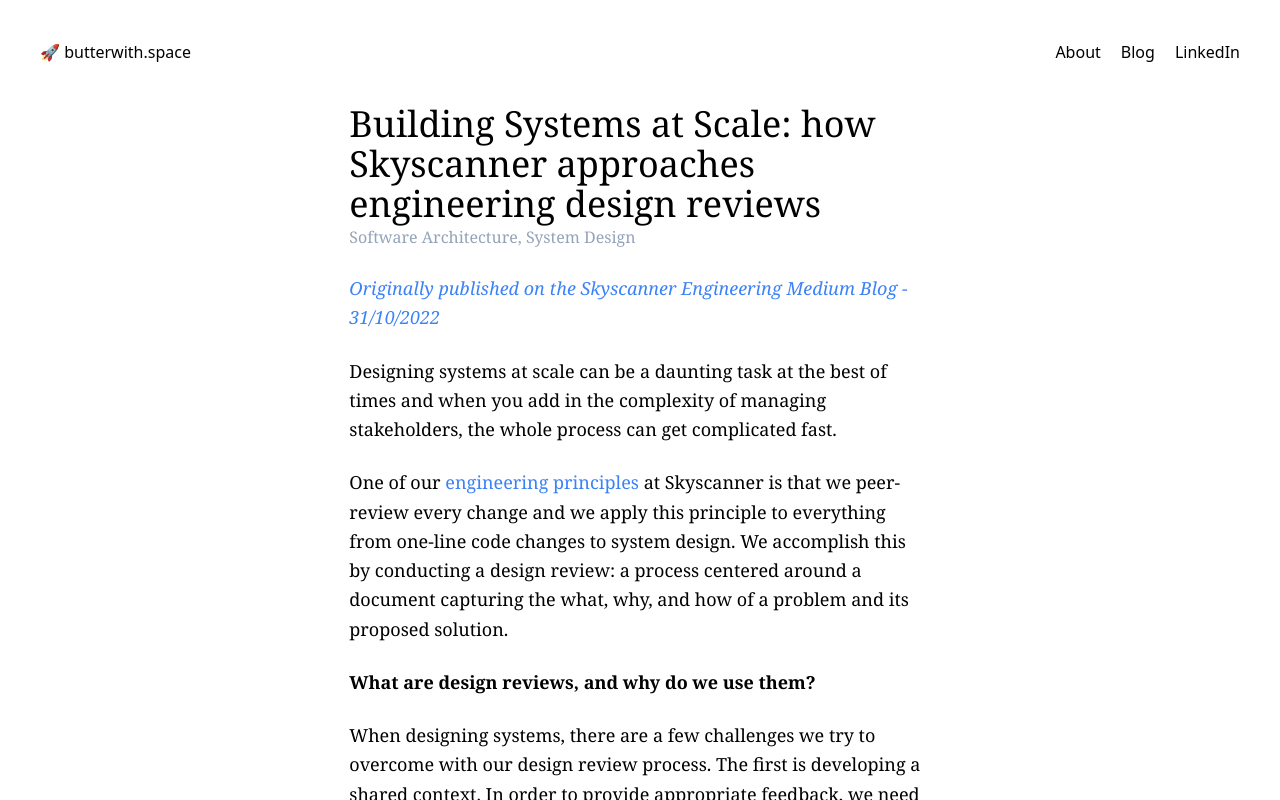
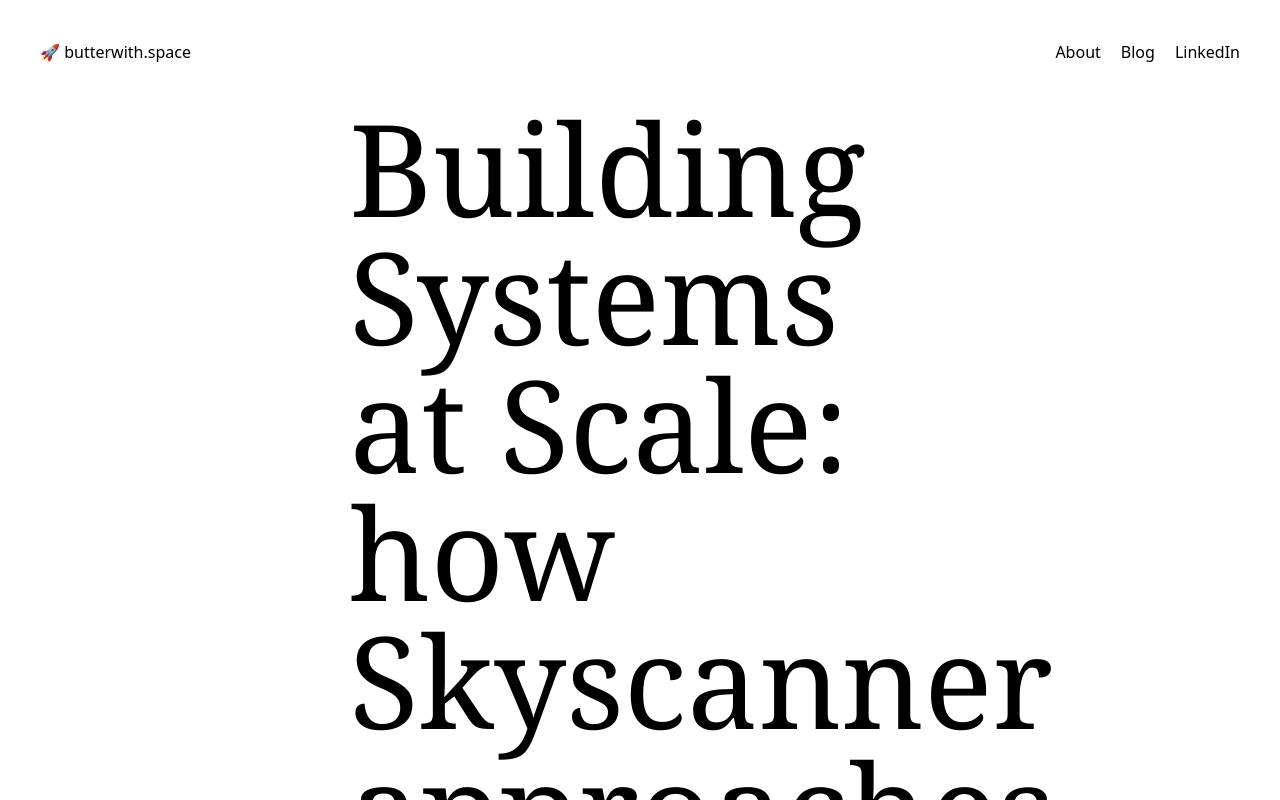
Before and after one commit to tbutterwith/butterwith.space, a Next.js app: page /blog/building-systems-at-scale in a window 1280 px wide. Shown: the top 800 px of the page. Built offline with nearby package versions, Linux system fonts and the light colour scheme.

Commit message:
makes headings much bigger because that's better

```diff
--- a/pages/blog/[slug].js
+++ b/pages/blog/[slug].js
@@ -19,7 +19,7 @@
       </Head>
       <div className="container flex justify-center">
         <div className="max-w-full font-serif leading-relaxed md:max-w-prose">
-          <h1 className="font-serif text-4xl">{blog.title}</h1>
+          <h1 className="font-serif text-9xl">{blog.title}</h1>
           <div className="text-slate-400">{blog.tags.sort().join(", ")}</div>
           <section
             className="markdown"
--- a/styles/globals.css
+++ b/styles/globals.css
@@ -14,14 +14,14 @@
 
 .markdown h1,
 .markdown h2 {
-  @apply text-xl mt-6 font-bold leading-relaxed;
+  @apply text-9xl mt-6 font-bold leading-relaxed;
 }
 
 .markdown h3,
 .markdown h4,
 .markdown h5,
 .markdown h6 {
-  @apply text-lg mt-6 font-bold leading-relaxed;
+  @apply text-4xl mt-6 font-bold leading-relaxed;
 }
 
 .markdown a {
```
